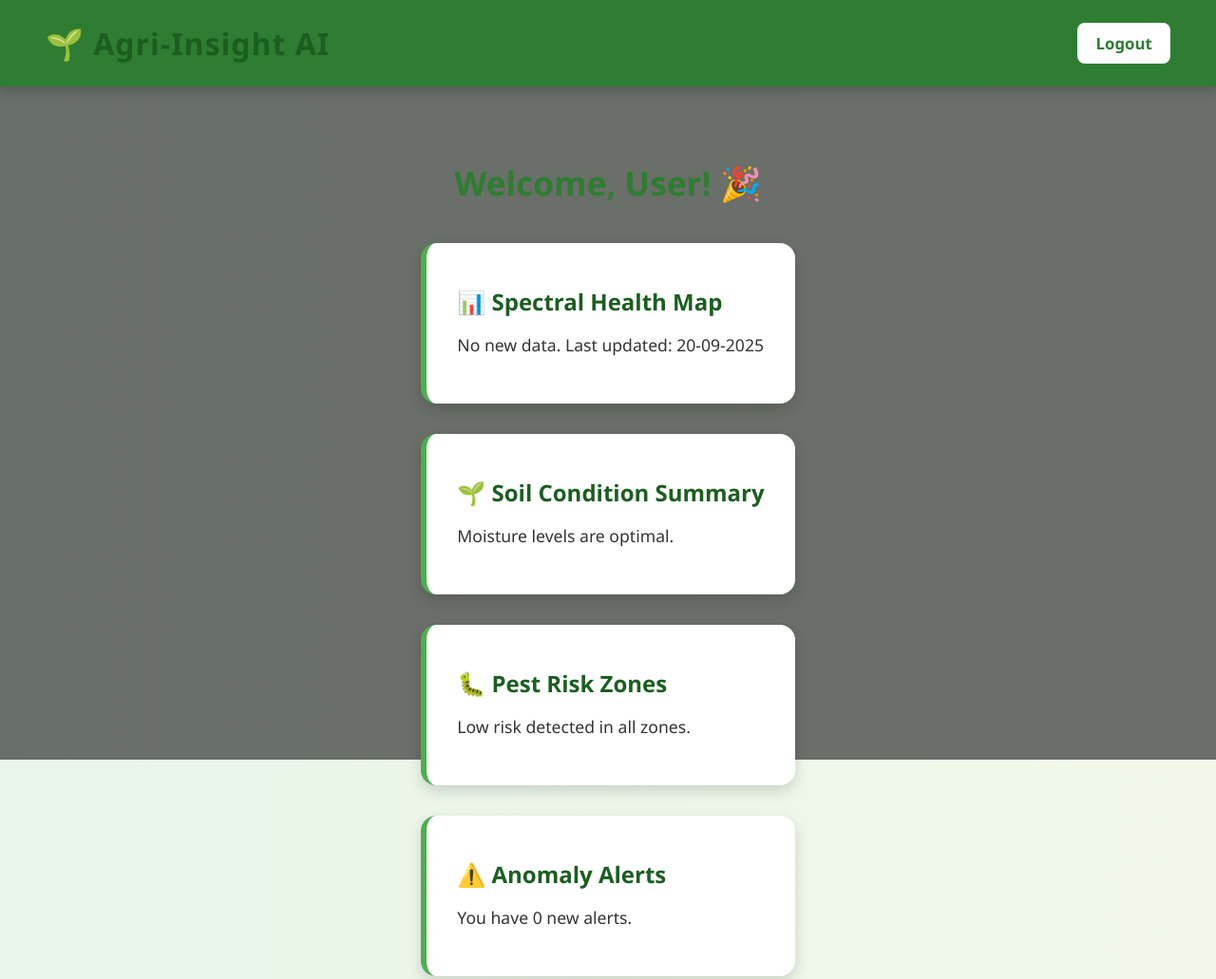
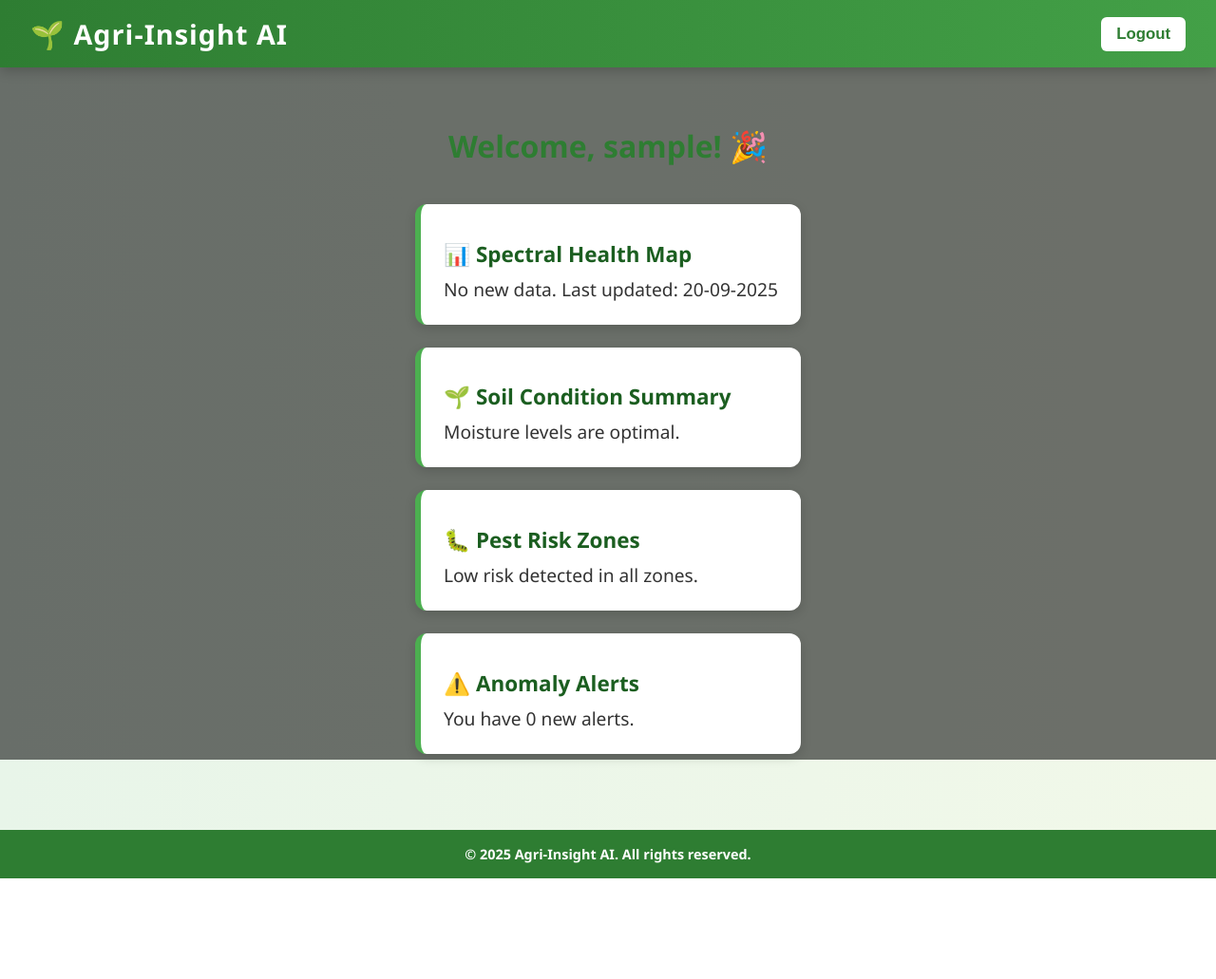
Before and after one commit to chetan-kochar/Smart-Agro-BlazeXCode, a website: page frontend/dasboard.html in a window 1280 px wide. Shown: the top 1031 px of the page at 95% size. After the commit the page ends 925 px from the top, so only its background shows below. Drawn offline with Linux system fonts and the light colour scheme; sample sign-in values are in the browser's storage.

Commit message:
frontend_final(maybe)

```diff
--- a/frontend/dasboard.html
+++ b/frontend/dasboard.html
@@ -6,36 +6,40 @@
   <title>Dashboard - Agri-Insight AI</title>
   <link rel="stylesheet" href="style.css" />
   <style>
-      /* Dashboard Specific Styling */
     body {
+      margin: 0;
+      font-family: "Segoe UI", Tahoma, Geneva, Verdana, sans-serif;
       background: linear-gradient(to right, #e8f5e9, #f1f8e9);
-        font-family: "Segoe UI", Tahoma, Geneva, Verdana, sans-serif;
     }
 
     header {
       display: flex;
       justify-content: space-between;
       align-items: center;
-        padding: 1.5rem 3rem;
-        background: #2e7d32;
+      padding: 1rem 2rem;
+      background-color: #2e7d32;
       color: white;
-        box-shadow: 0 4px 12px rgba(0, 0, 0, 0.2);
+      box-shadow: 0 4px 12px rgba(0,0,0,0.2);
     }
 
-      header h1 {
-        font-size: 2rem;
-        margin: 0;
+    header .logo-link {
+      color: white;
+      text-decoration: none;
+      font-size: 1.8rem;
+      font-weight: bold;
     }
 
     header .btn {
       background: white;
       color: #2e7d32;
       font-weight: bold;
-        padding: 0.6rem 1.2rem;
-        border-radius: 8px;
+      padding: 0.5rem 1rem;
+      border-radius: 6px;
       text-decoration: none;
-        transition: all 0.3s ease;
+      transition: 0.3s;
+      cursor: pointer;
     }
+
     header .btn:hover {
       background: #f1f8f2;
       transform: scale(1.05);
@@ -44,68 +48,62 @@
     main.container {
       max-width: 1200px;
       margin: 2rem auto;
-        padding: 2rem;
+      padding: 1rem;
       text-align: center;
     }
 
     main h2 {
-        font-size: 2.2rem;
+      font-size: 2rem;
       color: #2e7d32;
-        margin-bottom: 2rem;
+      margin-bottom: 1.5rem;
     }
 
     .dashboard-grid {
       display: grid;
       grid-template-columns: repeat(auto-fit, minmax(280px, 1fr));
-        gap: 2rem;
+      gap: 1.5rem;
     }
 
     .dashboard-card {
       background: white;
-        padding: 2rem;
-        border-radius: 16px;
-        box-shadow: 0 6px 15px rgba(0, 0, 0, 0.15);
-        transition: transform 0.3s ease, box-shadow 0.3s ease;
+      padding: 1.5rem;
+      border-radius: 12px;
+      box-shadow: 0 4px 12px rgba(0,0,0,0.15);
       text-align: left;
+      transition: transform 0.3s, box-shadow 0.3s;
     }
 
     .dashboard-card:hover {
-        transform: translateY(-8px);
-        box-shadow: 0 10px 20px rgba(0, 0, 0, 0.25);
+      transform: translateY(-5px);
+      box-shadow: 0 8px 20px rgba(0,0,0,0.25);
     }
 
     .dashboard-card h3 {
-        font-size: 1.5rem;
-        margin-bottom: 0.8rem;
+      margin-bottom: 0.5rem;
       color: #1b5e20;
     }
 
     .dashboard-card p {
-        font-size: 1.1rem;
+      margin: 0;
       color: #333;
     }
 
     footer {
       text-align: center;
-        margin-top: 3rem;
       padding: 1rem;
       background: #2e7d32;
       color: white;
+      margin-top: 2rem;
       font-weight: bold;
-        border-radius: 8px 8px 0 0;
     }
   </style>
 </head>
 <body>
   <!-- Header -->
   <header>
-      <div class="logo">
-        <a href="index.html" class="logo-link">
-          <h1>🌱 Agri-Insight AI</h1>
-        </a>
-      </div>
+    <a href="dashboard.html" class="logo-link">🌱 Agri-Insight AI</a>
     <nav>
-        <a href="index.html" class="btn" id="logoutBtn">Logout</a>
+      <button class="btn" id="logoutBtn">Logout</button>
     </nav>
   </header>
 
@@ -134,9 +132,30 @@
 
   <!-- Footer -->
   <footer>
-      <p>&copy; 2025 Agri-Insight AI. All rights reserved.</p>
+    &copy; 2025 Agri-Insight AI. All rights reserved.
   </footer>
 
-    <script src="auth.js"></script>
+  <script>
+    // Check login status
+    const logoutBtn = document.getElementById("logoutBtn");
+    let loggedIn = localStorage.getItem("loggedIn") === "true";
+    const username = localStorage.getItem("username") || "User";
+
+    // Redirect to login page if not logged in
+    if (!loggedIn) {
+      alert("You must login first!");
+      window.location.href = "index.html";
+    }
+
+    // Display username
+    document.getElementById("usernameDisplay").textContent = username;
+
+    // Logout functionality
+    logoutBtn.addEventListener("click", () => {
+      localStorage.setItem("loggedIn", "false");
+      localStorage.removeItem("username");
+      window.location.href = "index.html";
+    });
+  </script>
 </body>
 </html>
```
Also changed, not shown: frontend/aboutus.html (+2 -2 lines), frontend/camera.html (+1 -3 lines), frontend/index.html (+41 -15 lines), frontend/settings.html (+1 -1 lines). Lines whose indentation alone changed are shown as unchanged.
